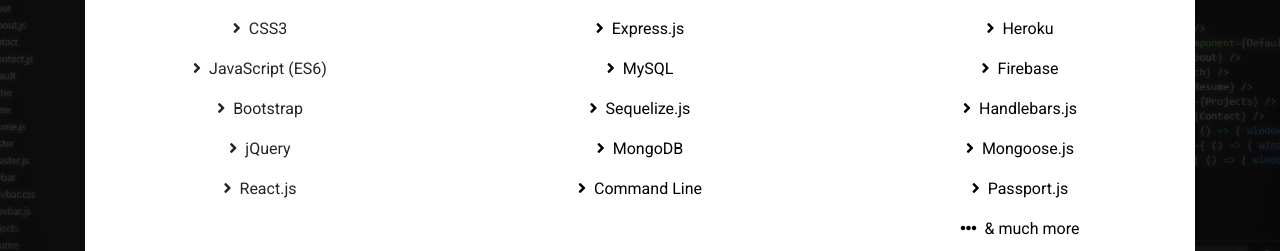
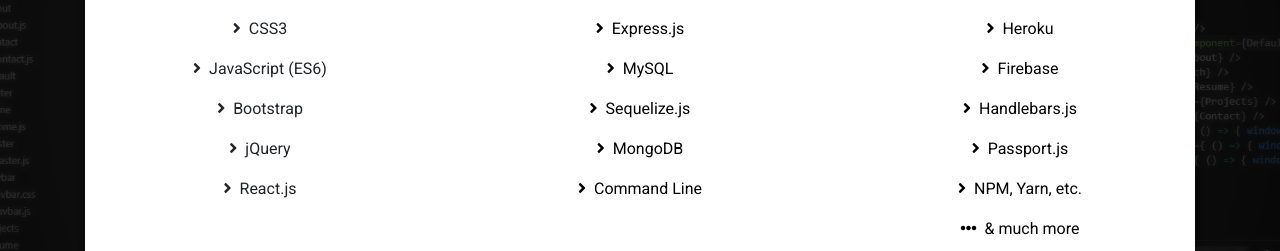
Before and after one commit to sgenini/portfolio, a React (Create React App) app: page / in a window 1280 px wide. Shown: the part 3660-3911 px from the top of the page. Built offline with nearby package versions, Linux system fonts and the light colour scheme.

Commit message:
Add NPM/Yarn to tech

```diff
--- a/src/components/Tech/Tech.js
+++ b/src/components/Tech/Tech.js
@@ -61,8 +61,8 @@
                         <li><p><MDBIcon icon="angle-right" className="pr-2" />Heroku</p></li>
                         <li><p><MDBIcon icon="angle-right" className="pr-2" />Firebase</p></li>
                         <li><p><MDBIcon icon="angle-right" className="pr-2" />Handlebars.js</p></li>
-                        <li><p><MDBIcon icon="angle-right" className="pr-2" />Mongoose.js</p></li>
                         <li><p><MDBIcon icon="angle-right" className="pr-2" />Passport.js</p></li>
+                        <li><p><MDBIcon icon="angle-right" className="pr-2" />NPM, Yarn, etc.</p></li>
                         <li><p><MDBIcon icon="ellipsis-h" className="pr-2" />& much more</p></li>
                       </ul>
                     </MDBCardBody>
```
